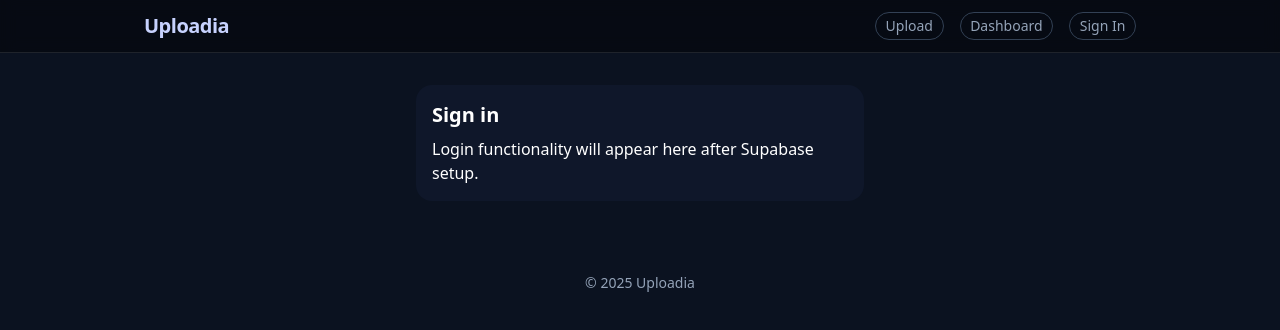
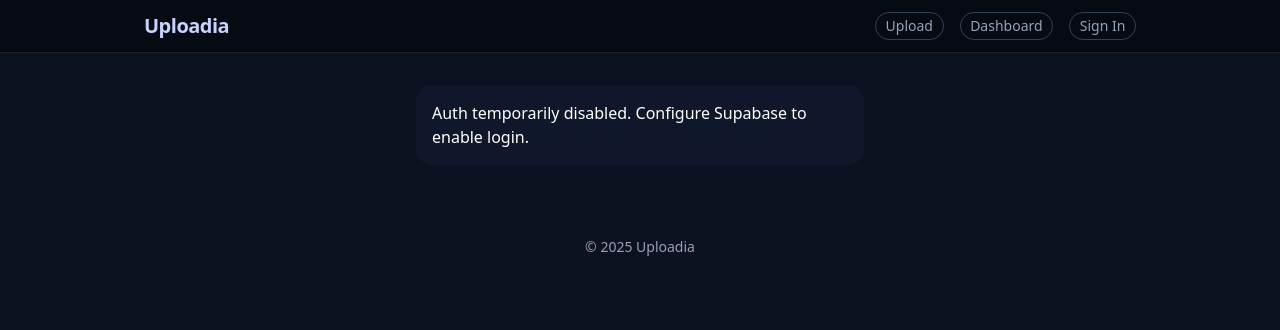
Before and after one commit to superfastcrafts-cmd/uploadia, a Next.js app: page /auth in a window 1280 px wide. Shown: the top 330 px of the page. Built offline with nearby package versions, Linux system fonts and the light colour scheme; no server answers.

Commit message:
chore: make /auth a pure placeholder (no supabase code)

```diff
--- a/app/auth/page.js
+++ b/app/auth/page.js
@@ -1,22 +1,9 @@
 export const dynamic = 'force-dynamic';
 
-const isSupabaseConfigured =
-  process.env.NEXT_PUBLIC_SUPABASE_URL && process.env.NEXT_PUBLIC_SUPABASE_ANON_KEY;
-
 export default function AuthPage() {
-  if (!isSupabaseConfigured) {
-    return (
-      <div className="card max-w-md mx-auto">
-        Auth temporarily disabled. Configure Supabase to enable login.
-      </div>
-    );
-  }
-
-  // Placeholder for actual Supabase login
   return (
     <div className="card max-w-md mx-auto">
-      <h1 className="text-xl font-bold mb-2">Sign in</h1>
-      <p>Login functionality will appear here after Supabase setup.</p>
+      Auth temporarily disabled. Configure Supabase to enable login.
     </div>
   );
 }
```
